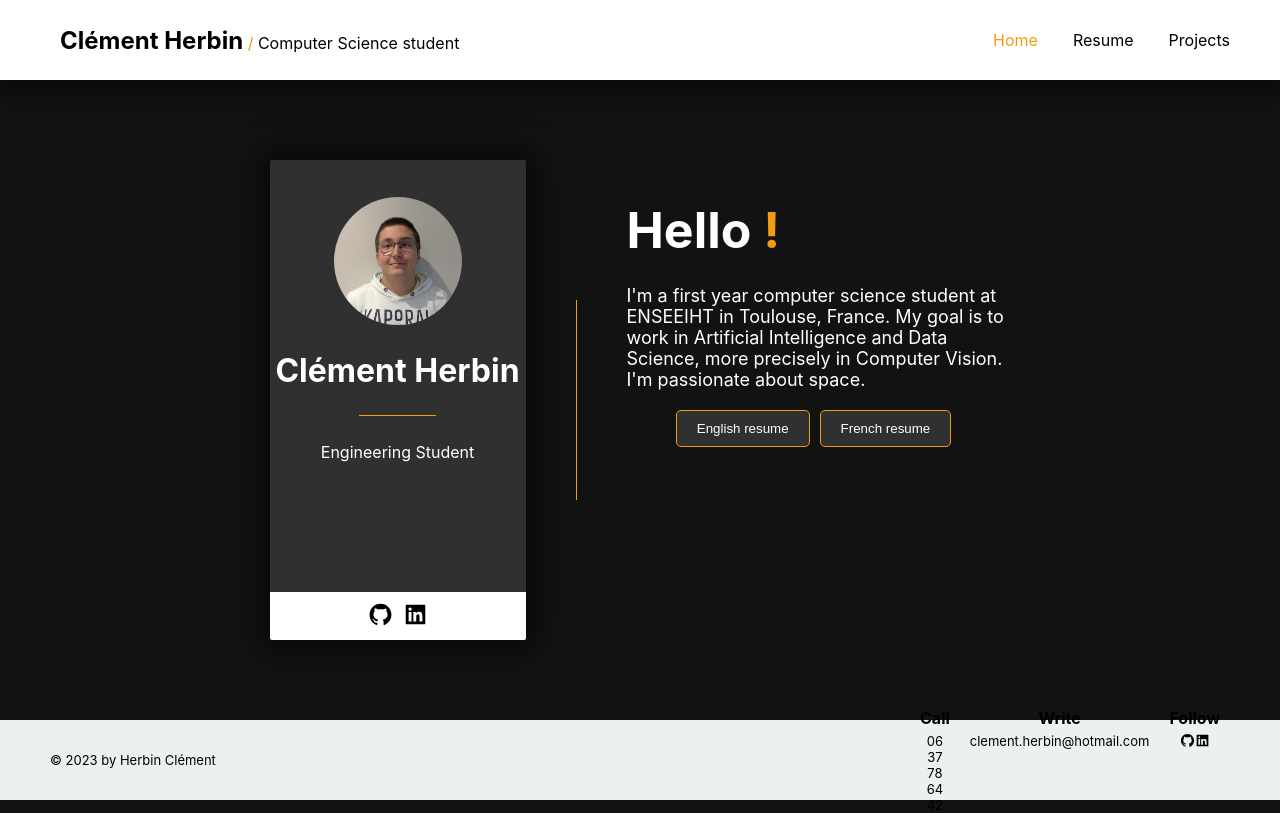
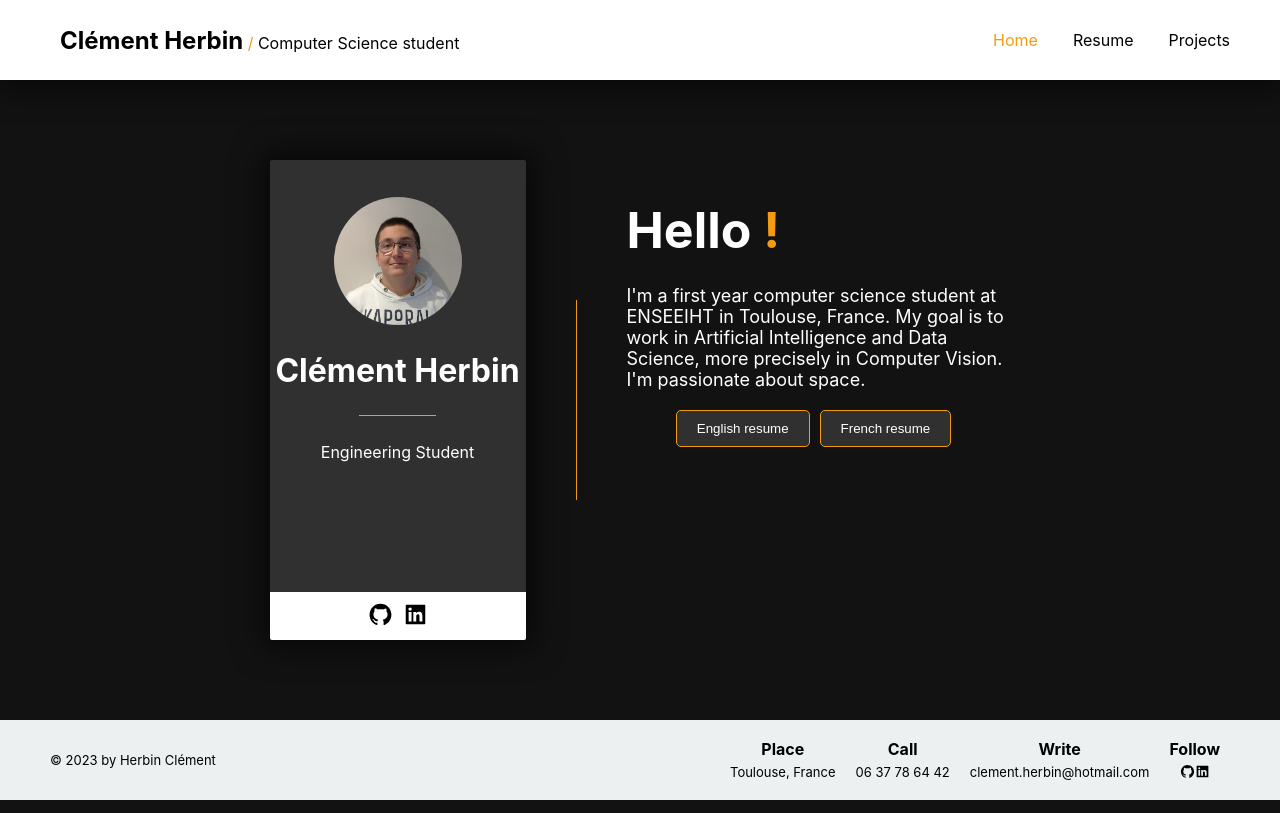
Before and after one commit to Herbin-Clement/portFolio, a React (Create React App) app: page / in a window 1280 px wide. Built offline with nearby package versions, Linux system fonts and the light colour scheme.

Commit message:
update footer

```diff
--- a/src/components/footer/Footer.css
+++ b/src/components/footer/Footer.css
@@ -34,3 +34,7 @@
     justify-content: center;
     font-size: small;
 }
+
+.footer-card-content > * {
+    white-space: nowrap;
+}
--- a/src/components/footer/Footer.jsx
+++ b/src/components/footer/Footer.jsx
@@ -12,6 +12,9 @@ const Footer = () => {
                 © 2023 by Herbin Clément
             </div>
             <div className="footer-right">
+                <FooterCard title={"Place"}>
+                    <div>Toulouse, France</div>
+                </FooterCard>
                 <FooterCard title={"Call"}>
                     <div>06 37 78 64 42</div>
                 </FooterCard>
```
Also changed, not shown: 11 other files (tests, documents, lock files or other folders).
